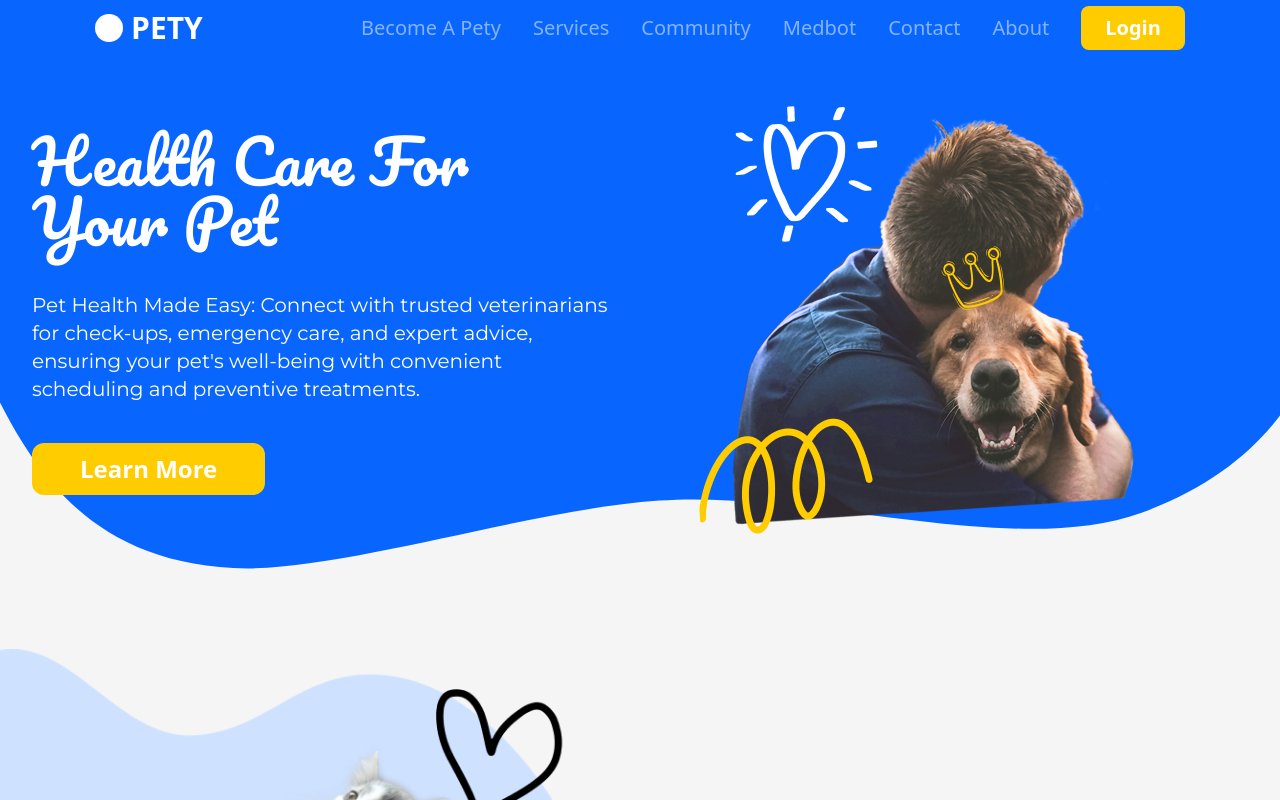
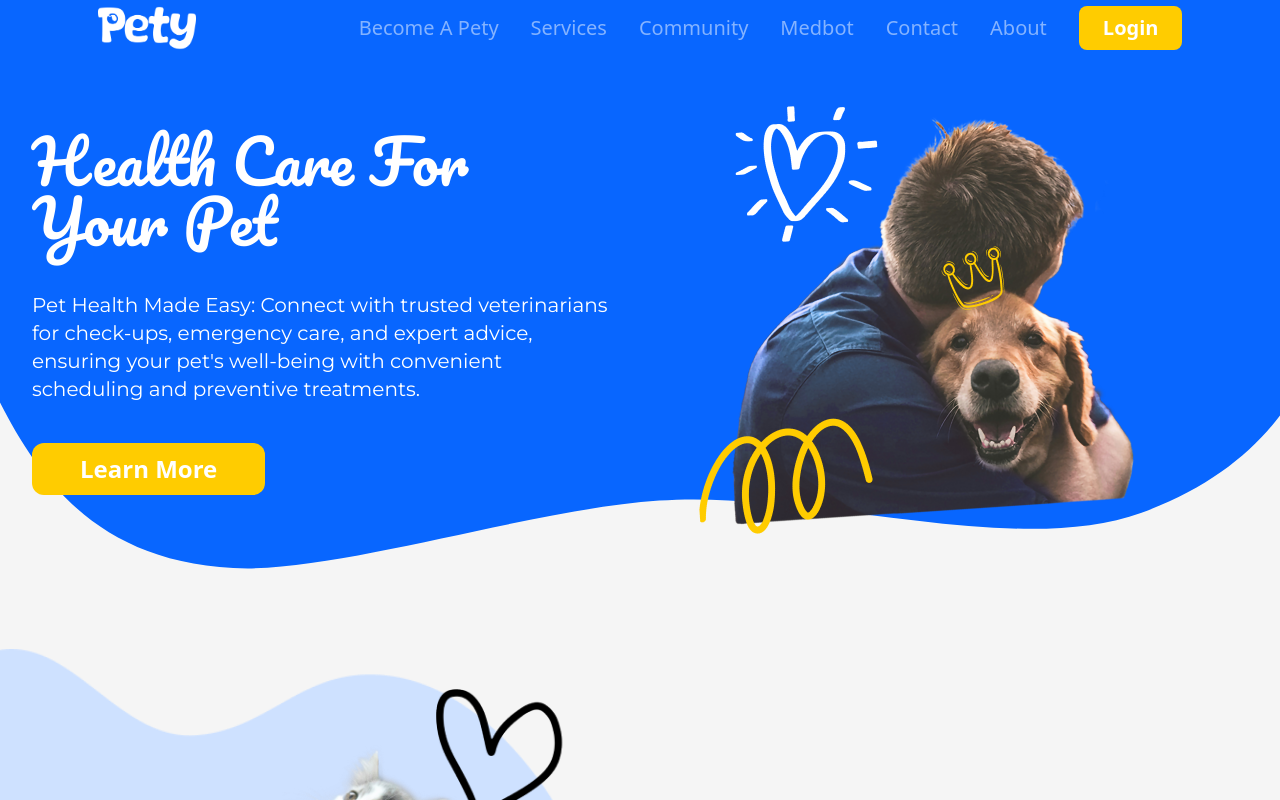
Before and after one commit to AhmedZahran15/Pety---Pet-Care, a React (Vite) app: page / in a window 1280 px wide. Shown: the top 800 px of the page. Built offline with nearby package versions, Linux system fonts and the light colour scheme; no server answers; what react-geocode would draw is missing.

Commit message:
refactor: Update Navbar component to include logo

```diff
--- a/src/components/Navbar.jsx
+++ b/src/components/Navbar.jsx
@@ -7,6 +7,7 @@ import { useContext } from "react";
 import AuthContext from "../contexts/AuthContext";
 import UserDropDown from "./UserDropDown";
 import Notifications from "./Notifications";
+
 const Navbar = () => {
   const { user } = useContext(AuthContext);
   return (
@@ -16,8 +17,11 @@ const Navbar = () => {
     "
       >
         <Link to="/" className="flex w-fit items-center justify-center gap-x-2">
-          <div className="h-7 w-7 rounded-full bg-white"></div>
-          <span className="text-3xl font-bold text-white">PETY</span>
+          <img
+            src="/logoPrimary.png"
+            alt="Pety Logo"
+            className="h-[50] w-[98px]"
+          />
         </Link>
         <div className="hidden flex-row justify-between gap-8 min-[1120px]:flex">
           <ul className="flex items-center justify-center gap-8">
```
